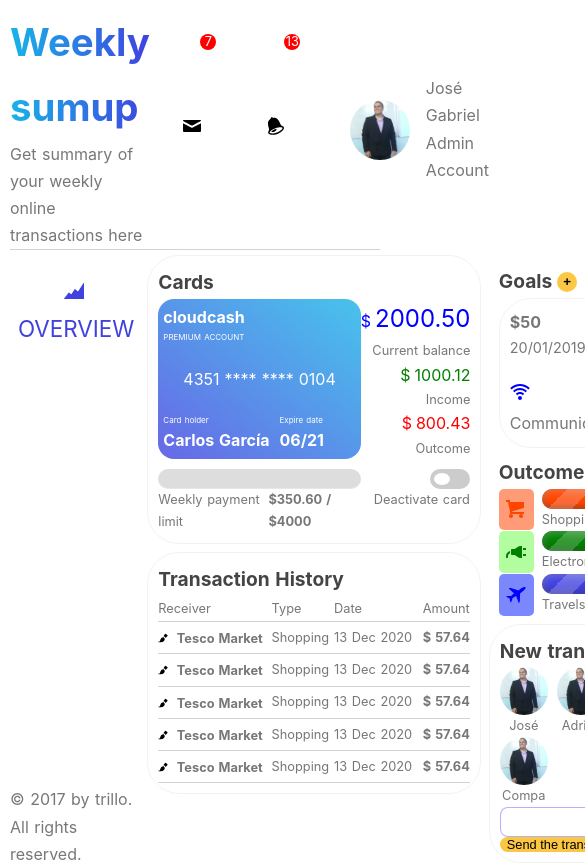
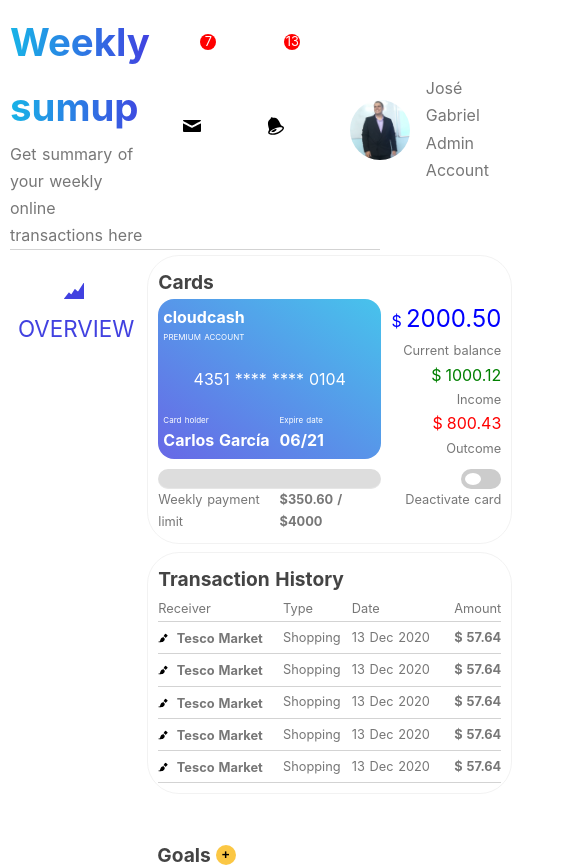
Before and after one commit to elC0mpa/pure-css-nuxt-dashboard, a Nuxt app: page / in a window 390 px wide. Shown: the top 867 px of the page, 585 px wide, since content can reach past the window. Built offline with nearby package versions, Linux system fonts and the light colour scheme.

Commit message:
Testing media queries

```diff
--- a/assets/scss/_mixins.scss
+++ b/assets/scss/_mixins.scss
@@ -1,16 +1,23 @@
+// mixin created to manage responsive design
+// desktop first approach
+// width > 1200 px: normal styles
+// width > 900 px: tablet landscape
+// width > 600 px: tablet portrait
+// width <= 600 px: mobile
+
 @mixin responsive($breakpoint) {
   @if $breakpoint == phone {
     @media (max-width: 600px) {
       @content;
     }
   }
-  @if $breakpoint == tab-port {
-    @media (max-width: 900px) {
+  @if $breakpoint == tablet {
+    @media (max-width: 850px) {
       @content;
     }
   }
-  @if $breakpoint == tab-land {
-    @media (max-width: 1200px) {
+  @if $breakpoint == laptop {
+    @media (max-width: 1024px) {
       @content;
     }
   }
--- a/assets/scss/sections/_cards-section.scss
+++ b/assets/scss/sections/_cards-section.scss
@@ -5,7 +5,7 @@
     > div.credit-card {
       flex: 0 0 65%;
     }
-        >div.balances {
+    > div.balances {
       flex-grow: 1;
     }
   }
@@ -17,5 +17,5 @@
       flex: 0 0 65%;
     }
   }
-    margin-bottom: .5rem;
+  margin-bottom: 0.5rem;
 }
--- a/assets/scss/sections/_dashboard.scss
+++ b/assets/scss/sections/_dashboard.scss
@@ -1,9 +1,15 @@
 .dashboard {
   display: flex;
   padding: 5px;
+  @include responsive(tablet) {
+    flex-direction: column;
+  }
   &__first-column {
     flex: 0 0 50%;
     margin-right: 0.5rem;
+    @include responsive(tablet) {
+      margin-right: 0;
+    }
   }
   &__second-column {
     flex-grow: 1;
```
Lines whose indentation alone changed are shown as unchanged.
